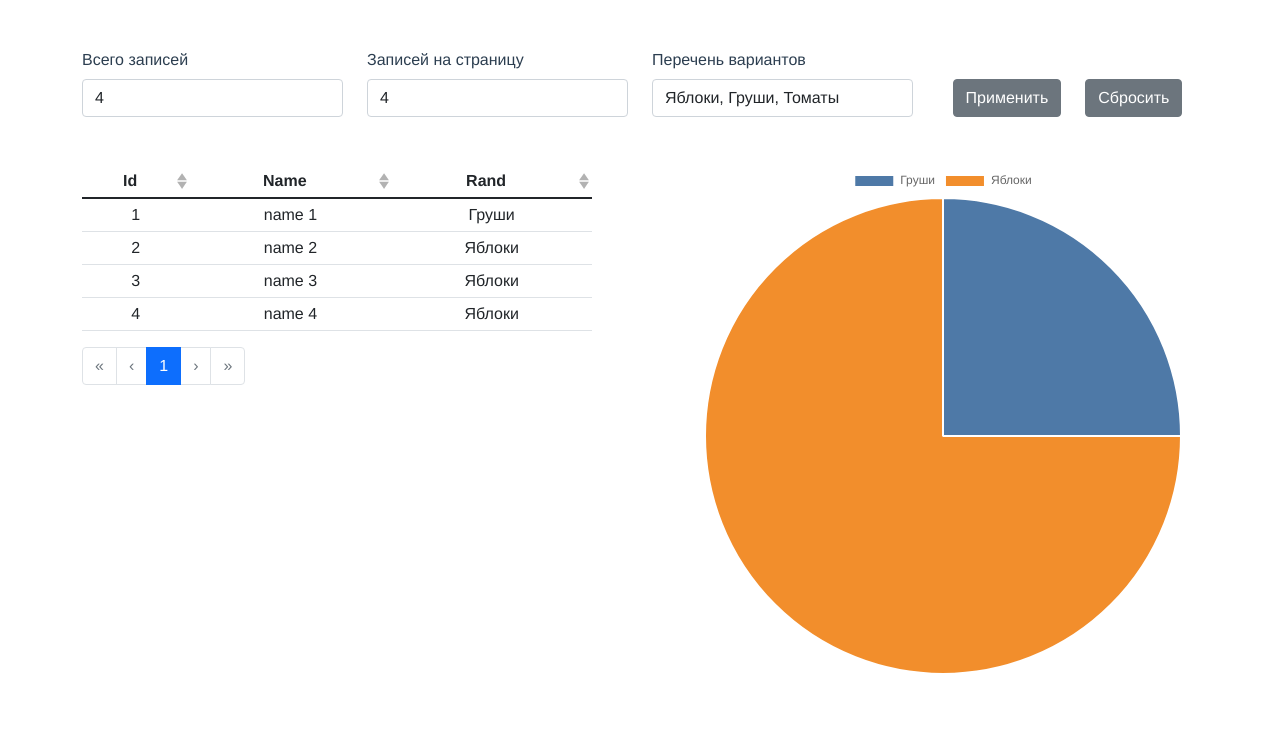
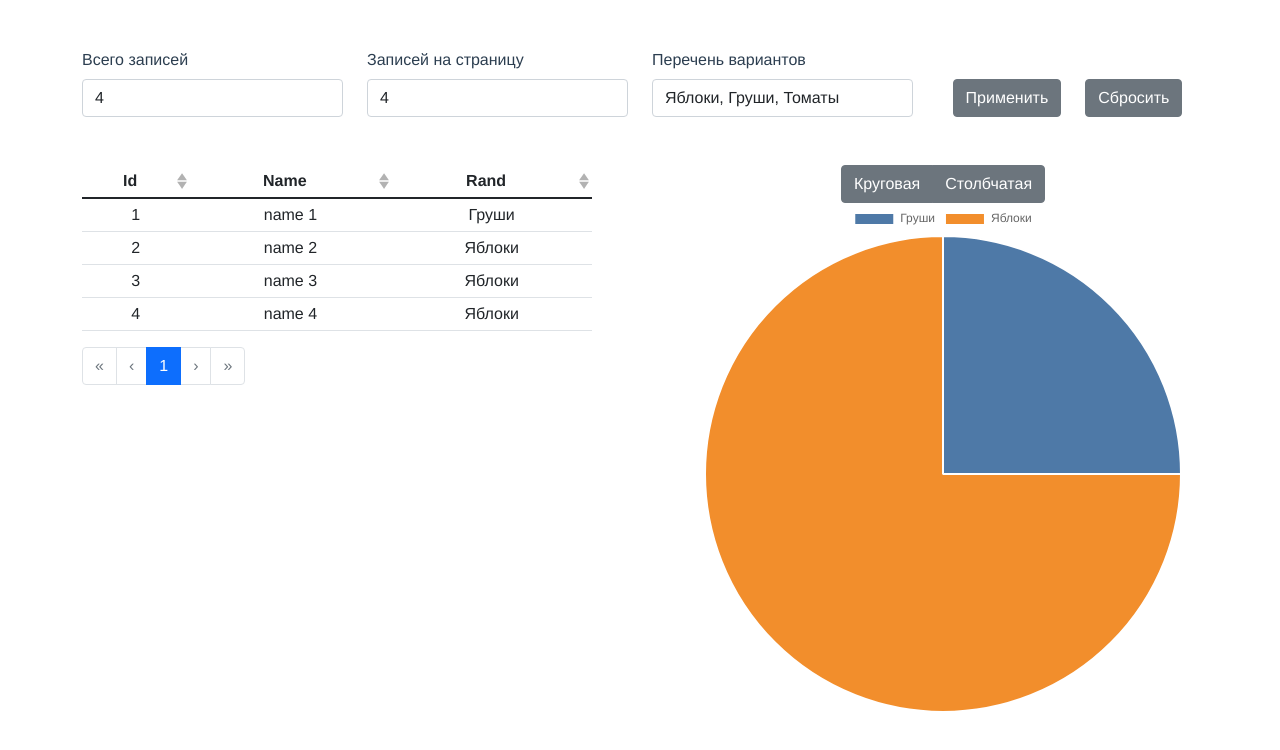
Before and after one commit to nirastor/pangeo-radar, a Vue app: page / in a window 1280 px wide. Shown: the top 750 px of the page. Built offline with nearby package versions, Linux system fonts and the light colour scheme.

Commit message:
Добавил столбчатую диаграмму - Без копипасты. Третий тип диаграммы будет добавить быстрее

```diff
--- a/src/components/ResultGraph.vue
+++ b/src/components/ResultGraph.vue
@@ -1,10 +1,24 @@
 <template>
-  <Pie :chart-data="chartData" :chart-options="chartOptions" />
+  <div>
+    <b-button-group>
+      <b-button
+        v-for="b in buttons"
+        :key="b.displayName"
+        @click="b.clickHandler"
+        >{{ b.displayName }}</b-button
+      >
+    </b-button-group>
+
+    <component
+      :is="selectedChartType"
+      :chart-data="chartData"
+      :chart-options="chartOptions"
+    ></component>
+  </div>
 </template>
 
 <script>
-// start work with additional task
-import { Pie } from 'vue-chartjs/legacy'
+import { Pie, Bar } from 'vue-chartjs/legacy'
 
 import {
   Chart as ChartJS,
@@ -13,26 +27,61 @@ import {
   Legend,
   ArcElement,
   CategoryScale,
+  BarElement,
+  LinearScale,
 } from 'chart.js'
 
-ChartJS.register(Title, Tooltip, Legend, ArcElement, CategoryScale)
+ChartJS.register(
+  Title,
+  Tooltip,
+  Legend,
+  BarElement,
+  LinearScale,
+  ArcElement,
+  CategoryScale
+)
+
+const PIE = 'Pie'
+const BAR = 'Bar'
+const CHARTS = {
+  [PIE]: { componentName: PIE, displayName: 'Круговая', chartOptions: {} },
+  [BAR]: {
+    componentName: BAR,
+    displayName: 'Столбчатая',
+    chartOptions: {
+      plugins: {
+        legend: {
+          display: false,
+        },
+      },
+    },
+  },
+}
 
 export default {
-  name: 'BarChart',
-  components: { Pie },
+  components: { Pie, Bar },
   data() {
     return {
-      chartOptions: {},
+      selectedChartType: PIE,
     }
   },
   computed: {
+    buttons() {
+      return Object.values(CHARTS).map(c => ({
+        displayName: c.displayName,
+        clickHandler: () => (this.selectedChartType = c.componentName),
+      }))
+    },
+    chartOptions() {
+      return CHARTS[this.selectedChartType].chartOptions
+    },
     chartData() {
       const rawData = this.$store.getters.getFakeDataForGraph
-      console.log(this.$store.getters.getFakeDataForGraph)
       return {
         labels: Object.keys(rawData),
         datasets: [
           {
+            label: false,
             backgroundColor: [
               '#4e79a7',
               '#f28e2c',
```
